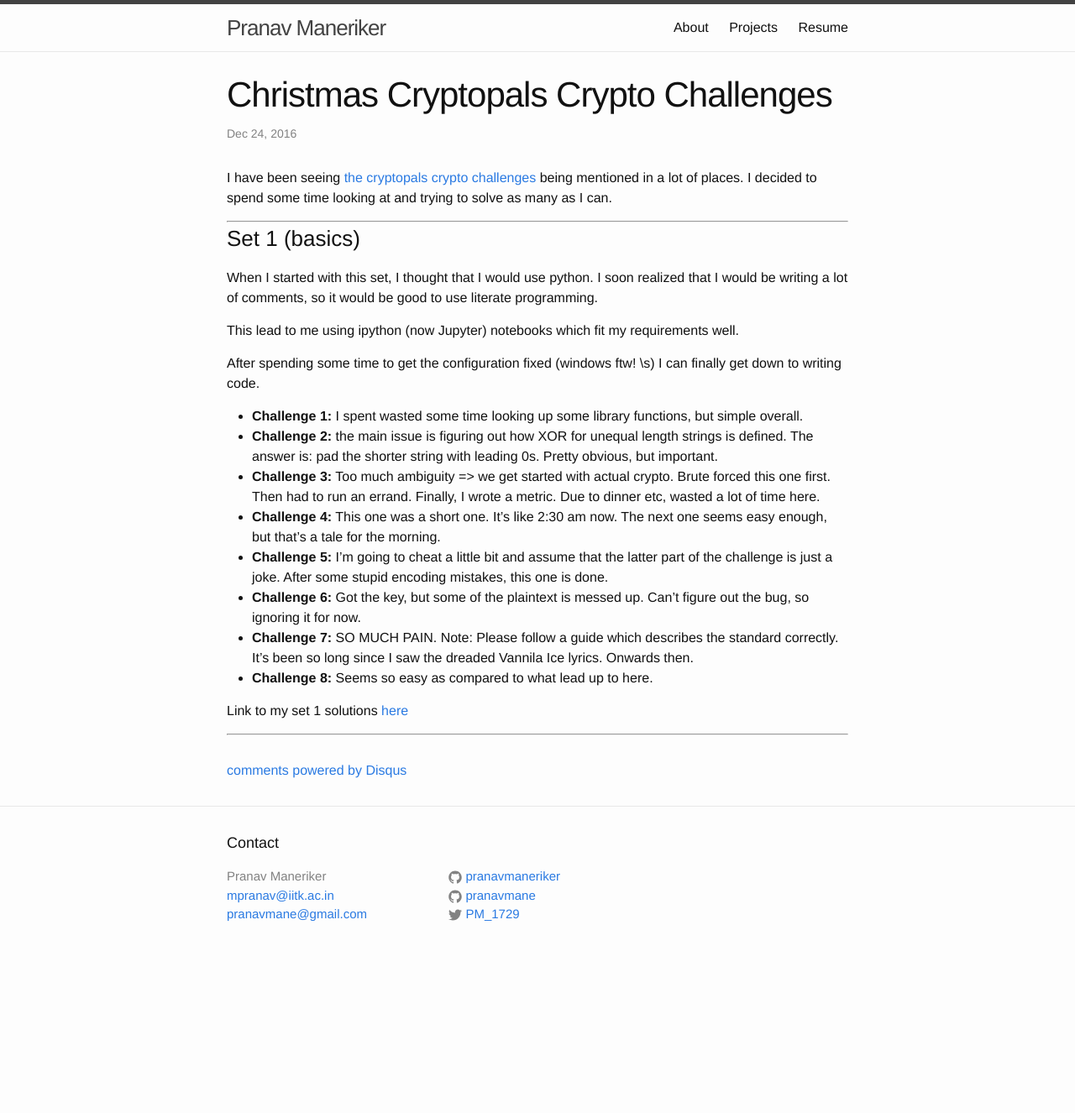
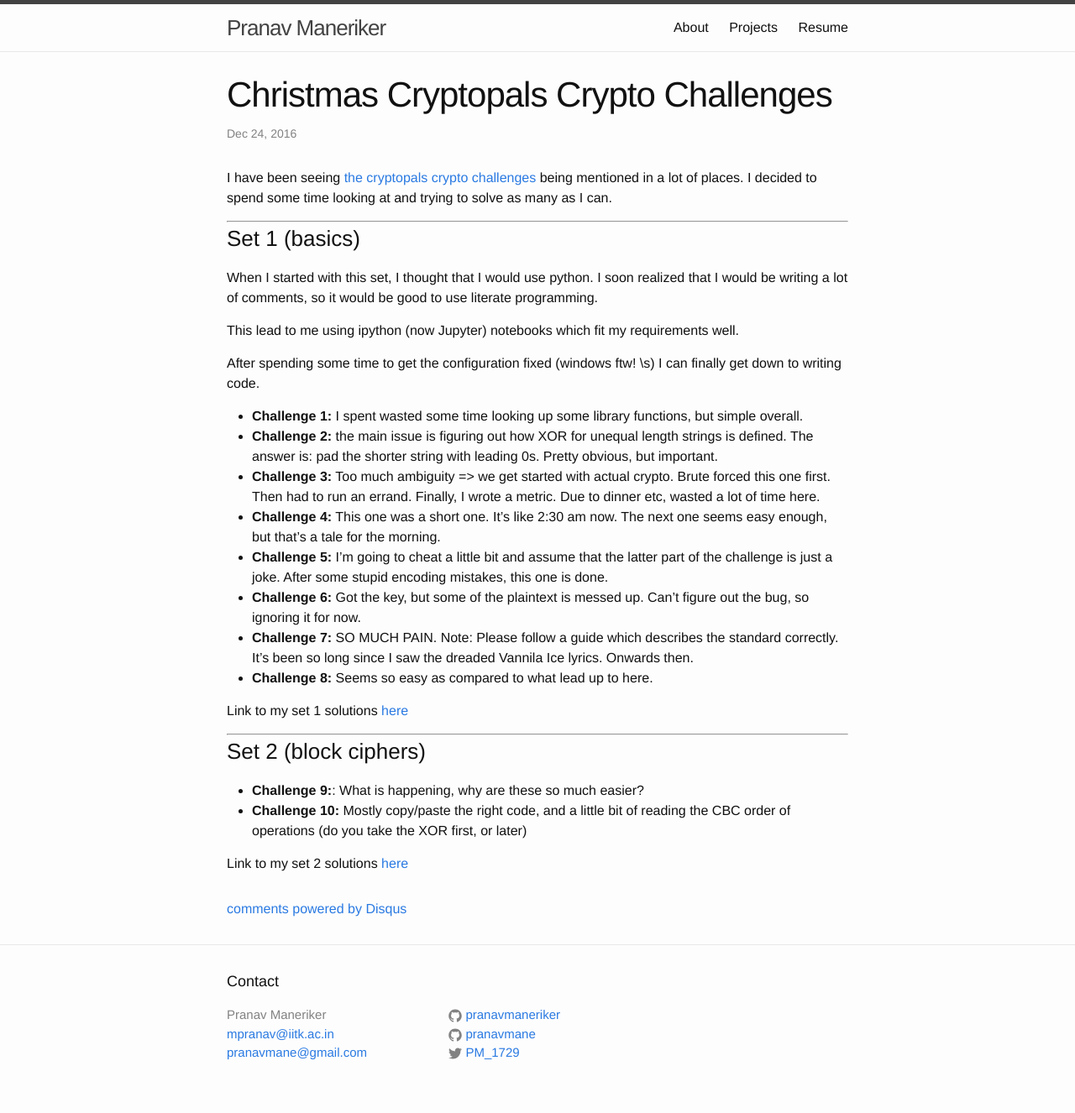
Before and after one commit to pranavmaneriker/pranavmaneriker.github.io, a Jekyll site: the page built from _posts/2016-12-24-christmas-crypto.markdown, in a window 1280 px wide. Shown: the whole page at 84% size. Built offline with Jekyll 4.4.1, drawn with Linux system fonts in a browser that asks for light colours; comment, search, counter and statistics services are not loaded; before the commit the page ends 1161 px from its top, so only the background shows below that.

Commit message:
Cryptopals Set 2 9,10

```diff
--- a/_posts/2016-12-24-christmas-crypto.markdown
+++ b/_posts/2016-12-24-christmas-crypto.markdown
@@ -28,10 +28,16 @@ After spending some time to get the configuration fixed (windows ftw! \s) I can
 * **Challenge 8:** Seems so easy as compared to what lead up to here.
 
 
-Link to  my set 1 solutions [here](https://github.com/pranavmaneriker/cryptopals/blob/master/set1/challenges.ipynb)
+Link to my set 1 solutions [here](https://github.com/pranavmaneriker/cryptopals/blob/master/set1/challenges.ipynb)
 
 
 ---
+### Set 2 (block ciphers)
+
+* **Challenge 9:**: What is happening, why are these so much easier?
+* **Challenge 10:** Mostly copy/paste the right code, and a little bit of reading the CBC order of operations (do you take the XOR first, or later)
 
 
+Link to my set 2 solutions [here](https://github.com/pranavmaneriker/cryptopals/blob/master/set2/challenges.ipynb)
+
 [cryptopals-link]: https://cryptopals.com
```
